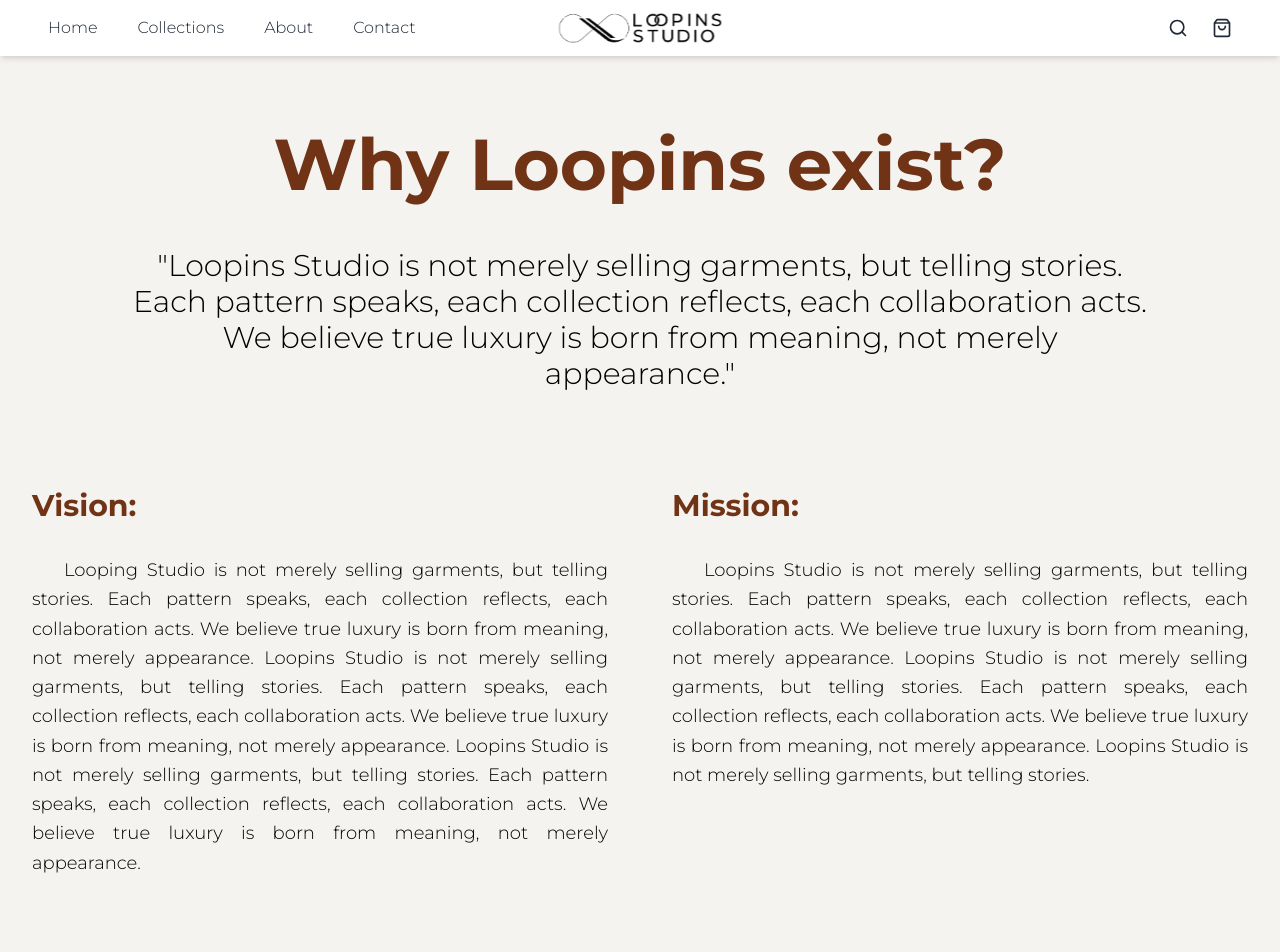
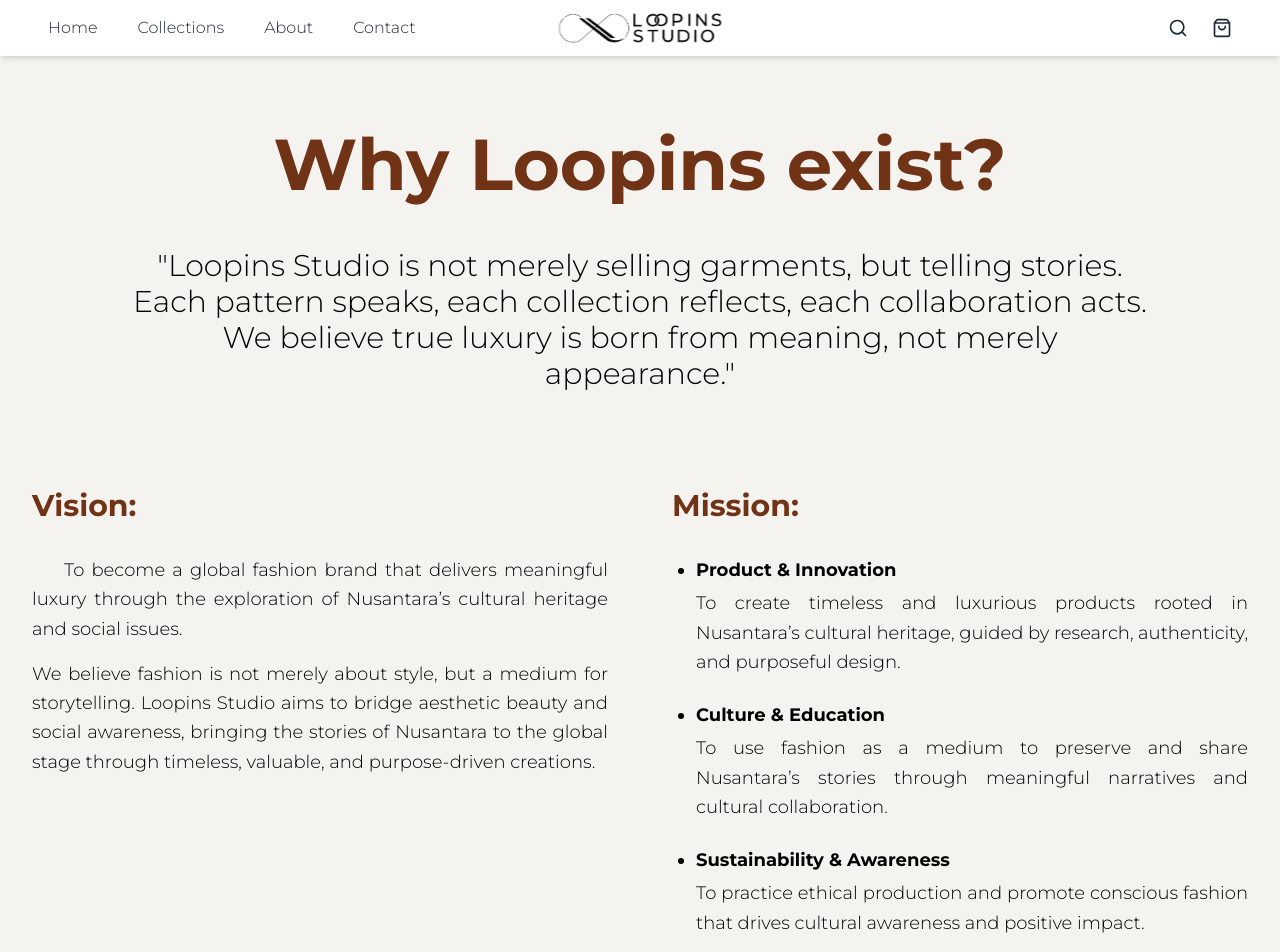
Before and after one commit to MadeBy-Ali/Loopins-v2, a Next.js app: page /about in a window 1280 px wide. Shown: the top 952 px of the page. Built offline with nearby package versions, Linux system fonts and the light colour scheme.

Commit message:
feat: update About page content to reflect brand vision and mission fix: remove shipping information from checkout summary refactor: improve parameter handling in CollectionGenderPage

```diff
--- a/app/about/page.tsx
+++ b/app/about/page.tsx
@@ -18,16 +18,33 @@
           <div>
             <h3 className="text-3xl font-semibold text-dark-brown mb-8">Vision:</h3>
             <p className="text-black text-lg leading-relaxed text-justify indent-8">
-              Looping Studio is not merely selling garments, but telling stories. Each pattern speaks, each collection reflects, each collaboration acts. We believe true luxury is born from meaning, not merely appearance. Loopins Studio is not merely selling garments, but telling stories. Each pattern speaks, each collection reflects, each collaboration acts. We believe true luxury is born from meaning, not merely appearance. Loopins Studio is not merely selling garments, but telling stories. Each pattern speaks, each collection reflects, each collaboration acts. We believe true luxury is born from meaning, not merely appearance.
+              To become a global fashion brand that delivers meaningful luxury through the exploration of Nusantara’s cultural heritage and social issues.
+            </p>
+
+            <p className="mt-4 text-black text-lg leading-relaxed text-justify">
+              We believe fashion is not merely about style, but a medium for storytelling. Loopins Studio aims to bridge aesthetic beauty and social awareness, bringing the stories of Nusantara to the global stage through timeless, valuable, and purpose-driven creations.
             </p>
           </div>
 
           {/* Mission - Right Side */}
           <div>
             <h3 className="text-3xl font-semibold text-dark-brown mb-8">Mission:</h3>
-            <p className="text-black text-lg leading-relaxed text-justify indent-8">
-              Loopins Studio is not merely selling garments, but telling stories. Each pattern speaks, each collection reflects, each collaboration acts. We believe true luxury is born from meaning, not merely appearance. Loopins Studio is not merely selling garments, but telling stories. Each pattern speaks, each collection reflects, each collaboration acts. We believe true luxury is born from meaning, not merely appearance. Loopins Studio is not merely selling garments, but telling stories.
-            </p>
+            <ul className="text-black text-lg leading-relaxed text-justify list-disc pl-6 space-y-6">
+              <li>
+                <span className="font-semibold block mb-1">Product & Innovation</span>
+                To create timeless and luxurious products rooted in Nusantara’s cultural heritage, guided by research, authenticity, and purposeful design.
+              </li>
+
+              <li>
+                <span className="font-semibold block mb-1">Culture & Education</span>
+                To use fashion as a medium to preserve and share Nusantara’s stories through meaningful narratives and cultural collaboration.
+              </li>
+
+              <li>
+                <span className="font-semibold block mb-1">Sustainability & Awareness</span>
+                To practice ethical production and promote conscious fashion that drives cultural awareness and positive impact.
+              </li>
+            </ul>
           </div>
         </div>
 
--- a/app/checkout/page.tsx
+++ b/app/checkout/page.tsx
@@ -453,10 +453,6 @@
                   <span>Subtotal</span>
                   <span>Rp {getTotalPrice().toLocaleString('id-ID')}</span>
                 </div>
-                <div className="flex justify-between text-gray-600">
-                  <span>Shipping</span>
-                  <span className="text-soft-brown font-medium">FREE</span>
-                </div>
                 <div className="h-px bg-gray-200"></div>
                 <div className="flex justify-between text-gray-800 text-xl font-bold">
                   <span>Total</span>
--- a/app/collections/[collection]/[gender]/page.tsx
+++ b/app/collections/[collection]/[gender]/page.tsx
@@ -8,6 +8,11 @@
   ]
 }
 
-export default function CollectionGenderPage({ params }: { params: { collection: string; gender: string } }) {
-  return <ProductDetailClient collection={params.collection} gender={params.gender} />
+export default async function CollectionGenderPage({
+  params
+}: {
+  params: Promise<{ collection: string; gender: string }>
+}) {
+  const { collection, gender } = await params
+  return <ProductDetailClient collection={collection} gender={gender} />
 }
```
